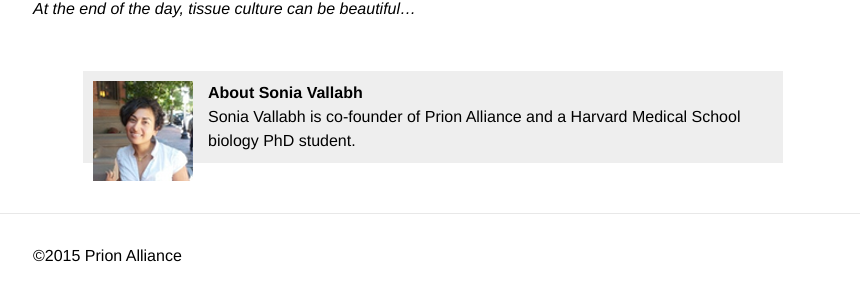
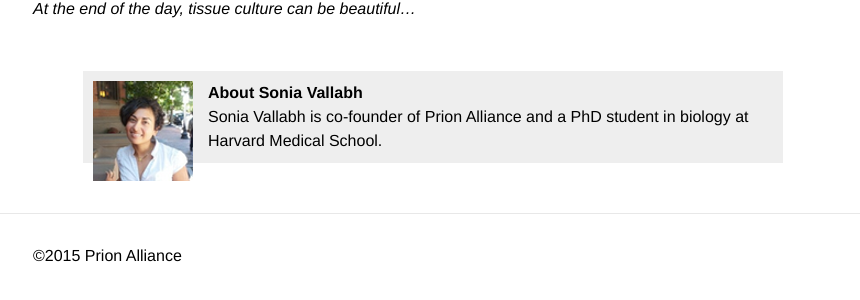
Before and after one commit to ericminikel/prionalliance, a Jekyll site: the page built from _posts/2014-01-18-donating-skin-to-create-personalized-stem-cells.html, in a window 1280 px wide and 900 px high, scrolled down 5966 px. Shown: the part 572-872 px from the top of the window, without its empty margins (207-1067 px from the left). Built offline with Jekyll 4.4.1, drawn with Linux system fonts in a browser that asks for light colours; Markdown is read by kramdown in place of the engine named in the settings.

```diff
--- a/_data/authors.yml
+++ b/_data/authors.yml
@@ -11,4 +11,4 @@ sonia:
     name: Sonia Vallabh
     linkedin: https://www.linkedin.com/pub/sonia-vallabh/81/b39/275
     image100: /media/base/s-100px.png
-    bio: 'Sonia Vallabh is co-founder of Prion Alliance and a Harvard Medical School biology PhD student.'
+    bio: 'Sonia Vallabh is co-founder of Prion Alliance and a PhD student in biology at Harvard Medical School.'
```
